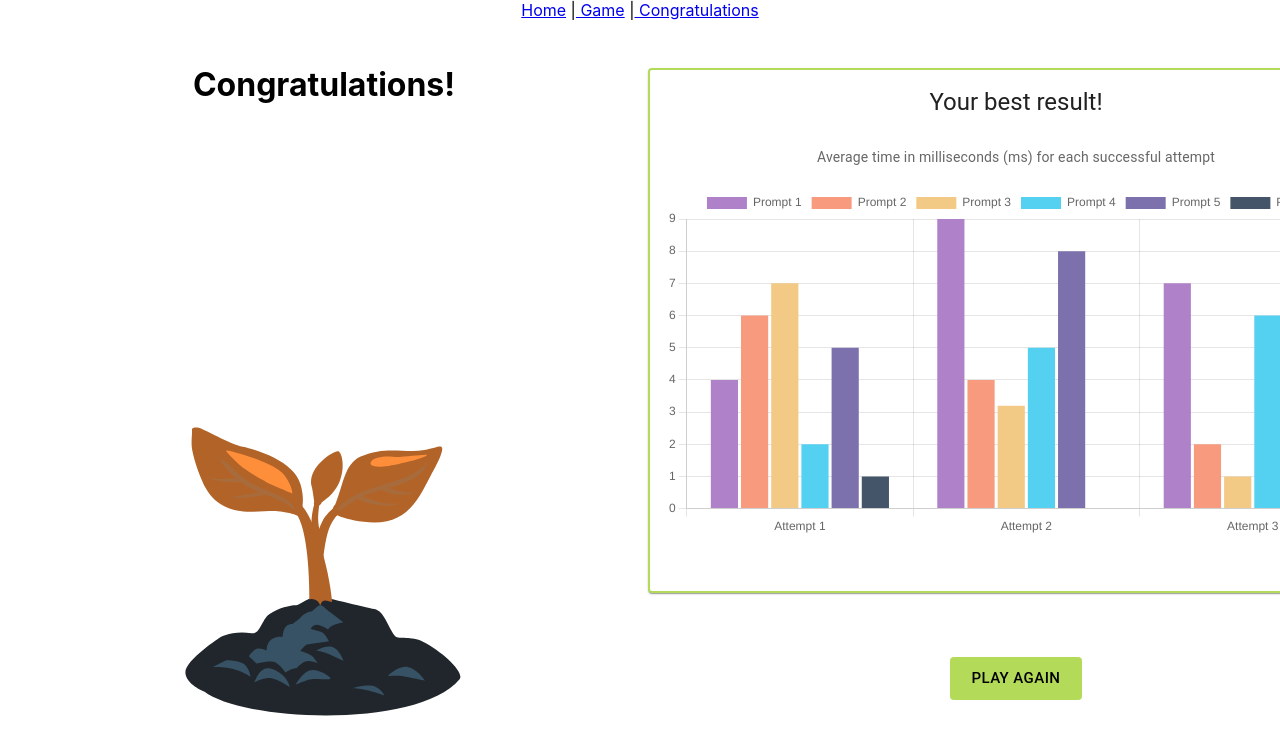
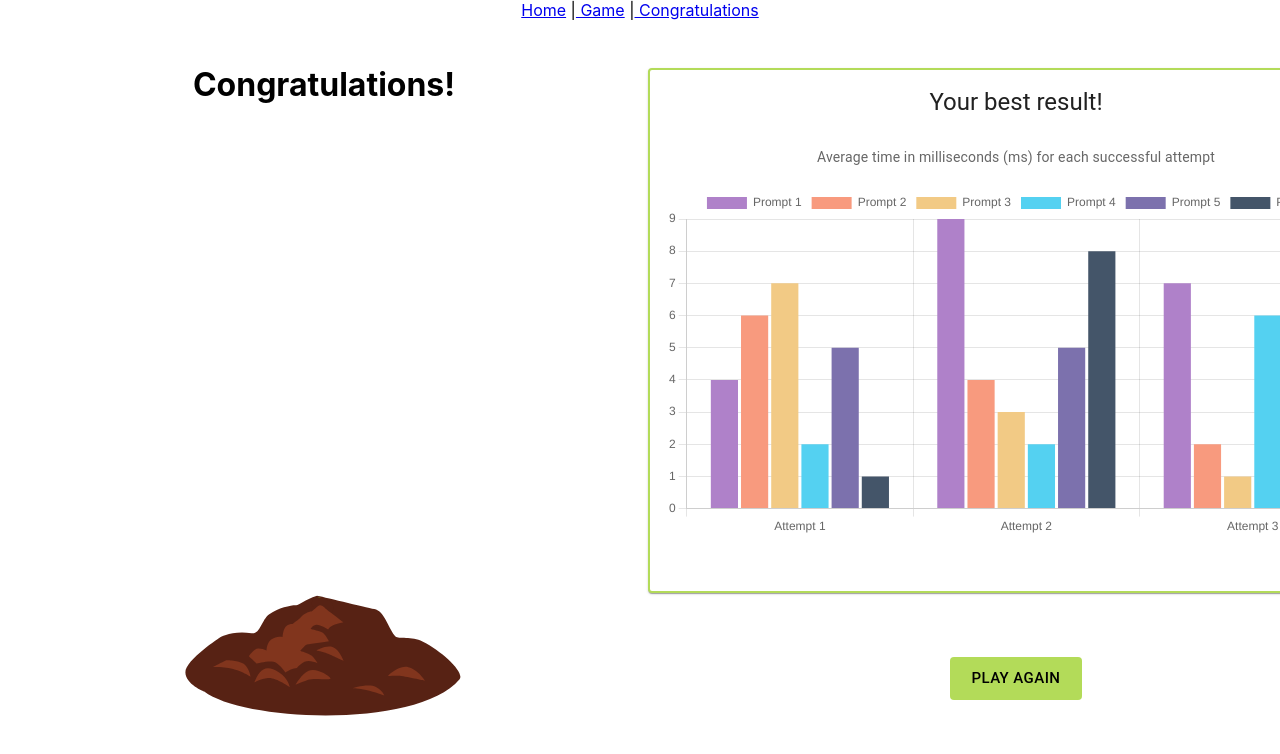
Before and after one commit to wshe874/702-Project, a React (Create React App) app in the folder game-version/: page /congratulations in a window 1280 px wide. Shown: the top 754 px of the page. Built offline with nearby package versions, Linux system fonts and the light colour scheme.

Commit message:
display plant progress of user instead of placeholder value

```diff
--- a/game-version/src/Pages/Congratulations.js
+++ b/game-version/src/Pages/Congratulations.js
@@ -1,10 +1,11 @@
-import React, { useState } from "react";
+import React, { useContext, useState } from "react";
 import Grid from "@mui/material/Grid";
 import Animation from "../components/Animation";
 import BarChart from "../components/BarChart";
 import { Box, Button, Card, CardContent, Typography } from "@mui/material";
 import { Link } from "react-router-dom";
 import { placeholderGameData } from "../utils/placeholderGameData";
+import { GameLogicContext } from "../contexts/GameLogicContextProvider";
 
 function Congratulations() {
   const options = {
@@ -12,6 +13,8 @@ function Congratulations() {
       duration: 5000,
     },
   };
+
+  const { plantStage } = useContext(GameLogicContext);
   const [gameData, setGameDate] = useState({
     labels: ["Attempt 1", "Attempt 2", "Attempt 3"],
     datasets: [
@@ -69,7 +72,7 @@ function Congratulations() {
           >
             <h1>Congratulations!</h1>
             <div style={{ height: "600px", width: "600px" }}>
-              <Animation stage={4}></Animation>
+              <Animation stage={plantStage}></Animation>
             </div>
           </Grid>
           <Grid
--- a/game-version/src/utils/placeholderGameData.js
+++ b/game-version/src/utils/placeholderGameData.js
@@ -5,7 +5,7 @@ export const placeholderGameData = [
   },
   {
     attempt: 2,
-    promptTimes: [9, 4, 3.2, 5, 8],
+    promptTimes: [9, 4, 3, 2, 5, 8],
   },
   {
     attempt: 3,
```
